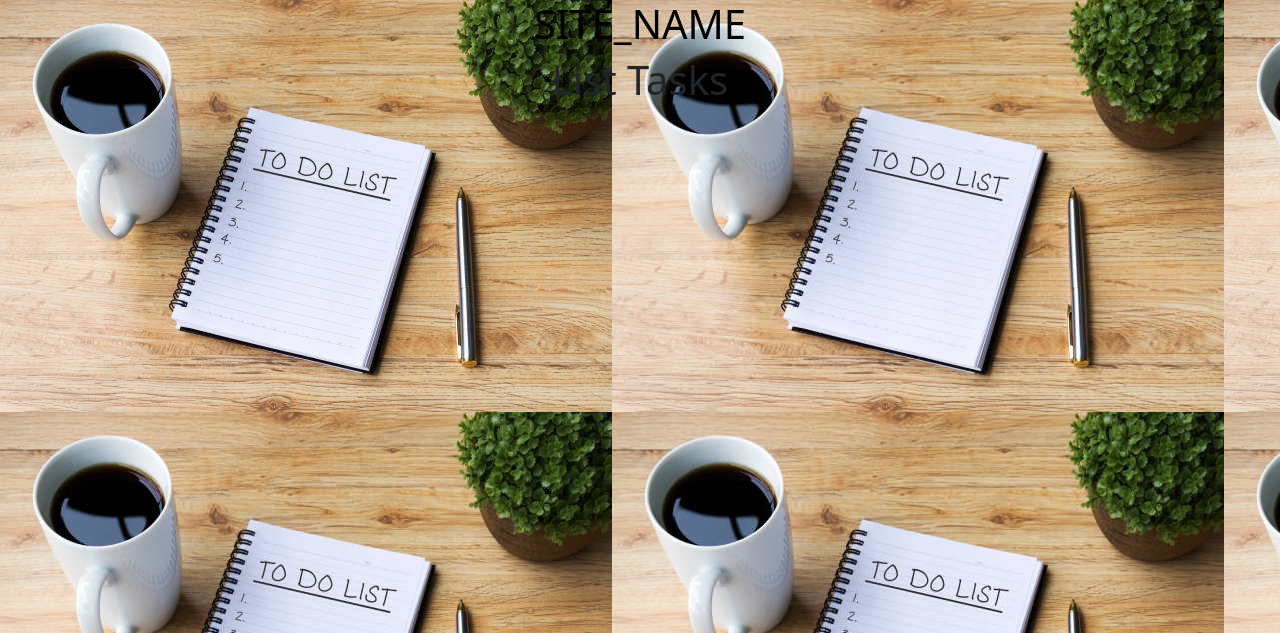
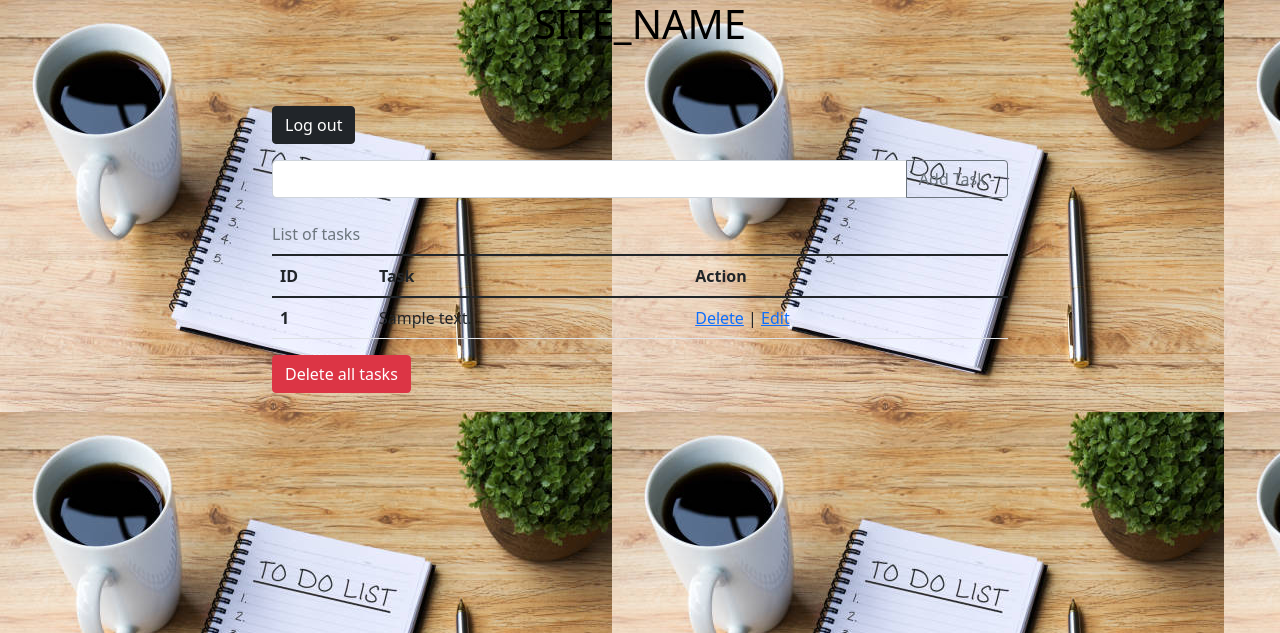
Before and after one commit to Ihor110986/MyFramework, a PHP site: template src/Templates/todo.html.php in a window 1280 px wide. Shown: the top 633 px of the page. Run offline with PHP 8.4, Linux system fonts and the light colour scheme; the template is opened without the code that fills it: most values are stand-ins (such as "Sample title", 1, 10 or a date in 2020); some libraries are stand-ins or nearby versions.

Commit message:
Create Task's list

```diff
--- a/src/MyControllers/AbstractController.php
+++ b/src/MyControllers/AbstractController.php
@@ -15,7 +15,7 @@ abstract class AbstractController
     return ob_get_clean();
   }
 
-  public function viewTemplate(string $template, array $variables = []): bool|string
+  public function viewTemplate(string $template, array $data = []): bool|string
   {
     $template_file = __DIR__ . '/../Templates/' . $template . '.base.php';
     if (!file_exists($template_file)) {
--- a/src/Templates/base.php
+++ b/src/Templates/base.php
@@ -19,7 +19,7 @@
 <body>
 <div class="container">
 
-  <h1><a href="/"><?php print SITE_NAME; ?></a></h1>
+<h1><a href="<?php print PATH; ?>"><?php print SITE_NAME; ?></a></h1>
 
   <?php print $content; ?>
 
--- a/src/Templates/todo.html.php
+++ b/src/Templates/todo.html.php
@@ -1 +1,44 @@
-<h1>List Tasks</h1>
+<?php
+/** @var $data  */
+?>
+<div class="row">
+
+</div>
+<div class="row">
+    <div class="col-2"></div>
+    <div class="col-8 todo">
+        <button class="btn btn-dark loguot" onclick="location.href='<?php print PATH; ?>'">Log out</button>
+        <form name="todoform" class="todoForm" method="post" action="">
+            <div class="input-group mb-3 mt-3">
+                <input type="text" class="form-control" id="task" name="text">
+                <button type="submit" class="btn btn-outline-secondary add" id="add" name="add">Add Task - <span style="color: black"><b><!--?= $_SESSION['login'] ?>--></b></span></button>
+            </div>
+        </form>
+
+      <?php if (!empty($data)) : ?>
+          <table class="table caption-top">
+              <caption>List of tasks</caption>
+              <thead>
+              <tr>
+                  <th scope="col">ID</th>
+                  <th scope="col">Task</th>
+<!--                  <th scope="col">Date</th>-->
+                  <th scope="col">Action</th>
+              </tr>
+              </thead>
+              <tbody>
+              <?php foreach ($data['tasks'] as $task) : ?>
+                  <tr>
+                      <th scope="row"><?= $task->getId(); ?></th>
+                      <td><?= $task->getText(); ?></td>
+<!--                      <td>--><?//= $task['dt_create'] ?><!--</td>-->
+                      <td><a href="#">Delete</a> | <a href="#">Edit</a></td>
+                  </tr>
+              <?php endforeach; ?>
+              </tbody>
+          </table>
+          <button type="button" class="btn btn-danger delete-all"><a href="#">Delete all tasks</a></button>
+      <?php endif; ?>
+    </div>
+    <div class="col-2"></div>
+</div>
```
Also changed, not shown: src/MyControllers/TodoController.php (+11 -2 lines), src/MyModels/Posts.php (+9 -4 lines).
